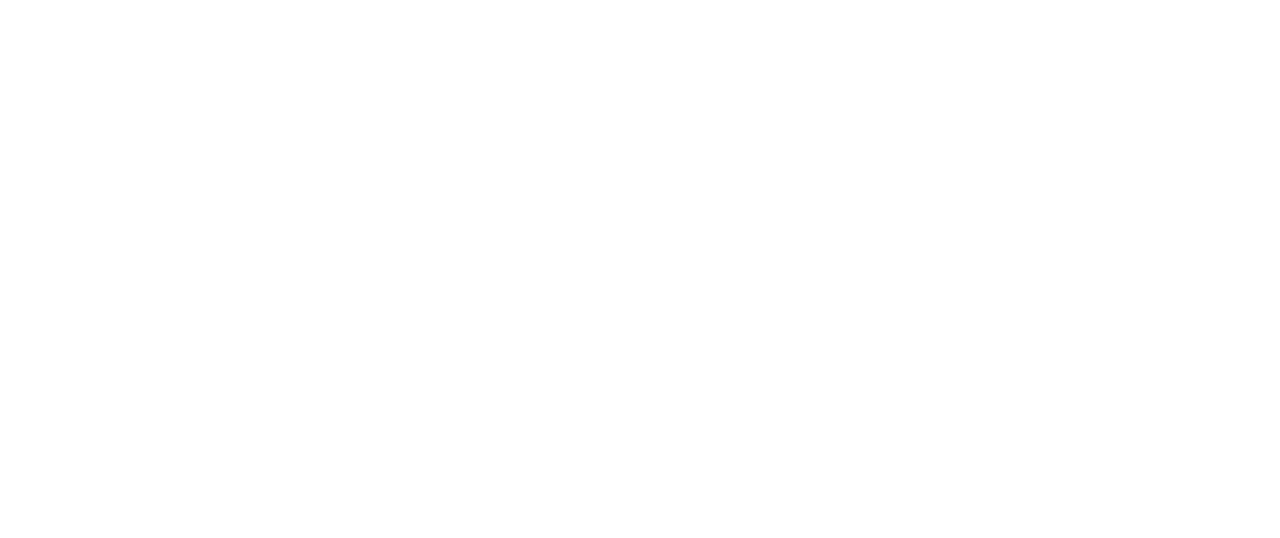
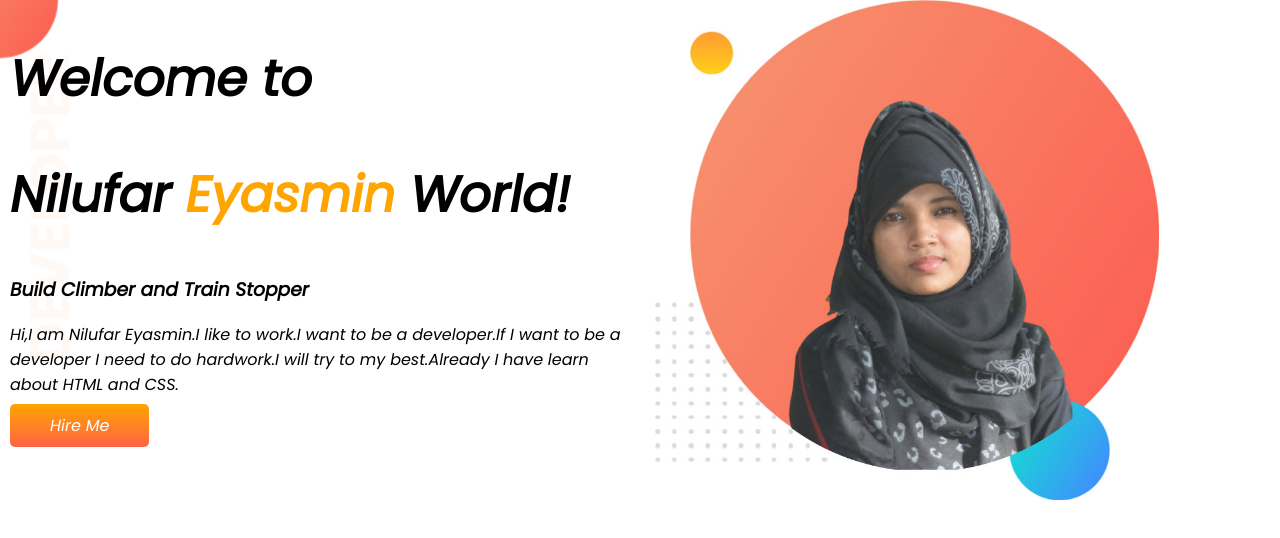
Before and after one commit to Nilasub445/Neela-personal-portfolio, a plain HTML site: page index.html in a window 1280 px wide. Drawn offline with Linux system fonts and the light colour scheme.

Commit message:
adding commit

```diff
--- a/index.html
+++ b/index.html
@@ -6,13 +6,33 @@
     <meta http-equiv="X-UA-Compatible" content="IE=edge">
     <meta name="viewport" content="width=device-width, initial-scale=1.0">
     <title>Personal Portfolio</title>
+
     <link rel="stylesheet" href="style.css">
+
     <link rel="preconnect" href="https://fonts.googleapis.com">
     <link rel="preconnect" href="https://fonts.gstatic.com" crossorigin>
     <link href="https://fonts.googleapis.com/css2?family=Poppins:ital@1&display=swap" rel="stylesheet">
 </head>
 
 <body>
+    <section class="flexible-container top-banar">
+        <div class="half-width">
+            <h1>Welcome to</h1>
+            <h1>Nilufar <span class="span">Eyasmin</span> World!</h1>
+            <h3>Build Climber and Train Stopper</h3>
+            <p>Hi,I am Nilufar Eyasmin.I like to work.I want to be a developer.If I want to be a developer I need to do
+                hardwork.I will try to my best.Already I have learn about HTML and CSS.</p>
+            <a target="_blank" class="link-button" href="https://www.linkedin.com/company/programminghero/">Hire Me</a>
+
+        </div>
+
+        <div class="half-width">
+            <img class="half-width-image" src="images/Pic.jpg">
+
+        </div>
+
+    </section>
+
 
 </body>
 
--- a/style.css
+++ b/style.css
@@ -2,3 +2,32 @@ body{
     font-family: 'Poppins', sans-serif;
     margin: 0px;
 }
+.flexible-container{
+    display: flex;
+    margin-bottom: 150px;
+}
+.top-banar{
+   background-image: url(images/top-banner.png);
+   background-repeat: no-repeat;
+}
+h1{
+    font-size: 50px;
+}
+.half-width{
+    width: 50%;
+    padding-left: 10px;
+}
+.span{
+    color: orange;
+}
+.link-button{
+    color: white;
+    background-image: linear-gradient(orange,tomato);
+    padding: 10px 40px;
+    text-decoration: none;
+    border-radius: 5px;
+}
+.half-width-image{
+    width: 80%;
+    padding-left: 5px;
+}
```
Also changed, not shown: images/Pic.jpg (added), images/dream-bg.png (added), images/top-banner.png (added).
